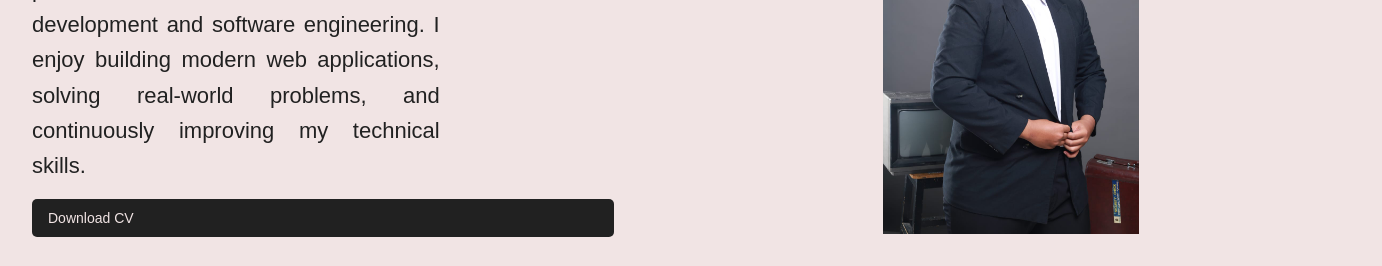
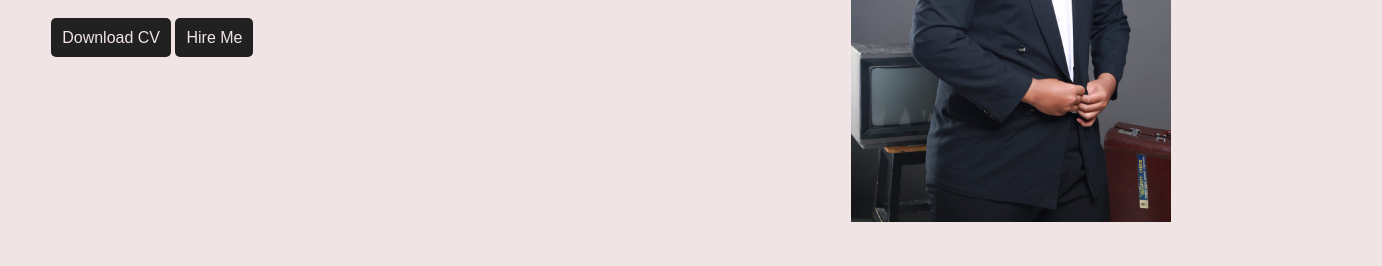
Before and after one commit to oktaviandev/oktaviandev.github.io, a plain HTML site: page home.html in a window 1280 px wide. Shown: the part 350-616 px from the top of the page, 1382 px wide, since content can reach past the window. Drawn offline with Linux system fonts and the light colour scheme.

Commit message:
update lagi 24/8/26 21.20

```diff
--- a/style.css
+++ b/style.css
@@ -41,33 +41,7 @@ body{
 }
 
 /* Make .content and .img-gw work like flex items */
-.content {
-    margin-left: clamp(2%, 5%, 8%);
-    margin-top: 0;
-    display: flex;
-    flex-direction: column;
-    justify-content: center;
-    position: relative;
-    z-index: 1;
-    grid-column: 1;
-    grid-row: 2;
-    min-height: 80vh;
-    padding-right: 2vw;
-}
 
-.img-gw {
-    width: 100%;
-    height: auto;
-    position: relative;
-    display: flex;
-    align-items: center;
-    justify-content: center;
-    padding: 10px 8%;
-
-}
-.img-gw img{
-    width: 40%;
-}
 nav{
     height: 5vh;
     width: 90%;
@@ -112,34 +86,58 @@ nav button{
     font-size: 18px;
     color:var(--secondary-color);
 }
+.img-gw {
+    width: 50%;
+    display: flex;
+    justify-content: center;
+    align-items: flex-end;
+    padding: 10px 8%;
+    margin: 10px 8%;
+    margin-left: 20vh;
+}
+.img-gw img{
+    width: 100%;
+    max-width: 100vh;
+    height: auto;
+}
+.content {
+    align-items: center;
+    justify-content: center;
+    margin: 10px 8%;
+    width: 100%;
+    margin-top: 20vh;
+    padding-right: 10px ;
+}
 .content h1{
-    font-size: clamp(32px, 8vw, 70px);
+    font-size: 5vh;
     margin-bottom: 2vh;
     color: var(--secondary-color);
 }
-span{
+.content span{
     color: rgb(118, 84, 212);
 }
 .content p{
-    line-height: 1.6;
-    font-size: clamp(14px, 2.5vw, 22px);
     color: var(--secondary-color);
-    text-align: justify;
-    width: clamp(60%, 70%, 100%);
+    font-size: 2vh;
+    margin-bottom: 4vh;
 }
 .content a{
     background: var(--secondary-color);
-    padding: clamp(8px, 1vw, 10px) clamp(10px, 1.5vw, 15px);
+    padding: 10px;
     color: var(--primary-color);
     margin: 2vh 0;
     border: 1px solid transparent;
-    display: inline-block;
     border-radius: 5px;
-    font-size: clamp(12px, 1.5vw, 14px);
 }
 .content a:hover{
     color: rgb(118, 84, 212);
-    border: #edf2fc;
+    border: 1px #1858d6;
+    background:#333333;
+    padding: 10px;
+}
+.skillslist span{
+    color: rgb(118, 84, 212);
+
 }
 .sosial{
     margin-left: clamp(2%, 5%, 8%);
```
Also changed, not shown: home.html (+1 -1 lines).
